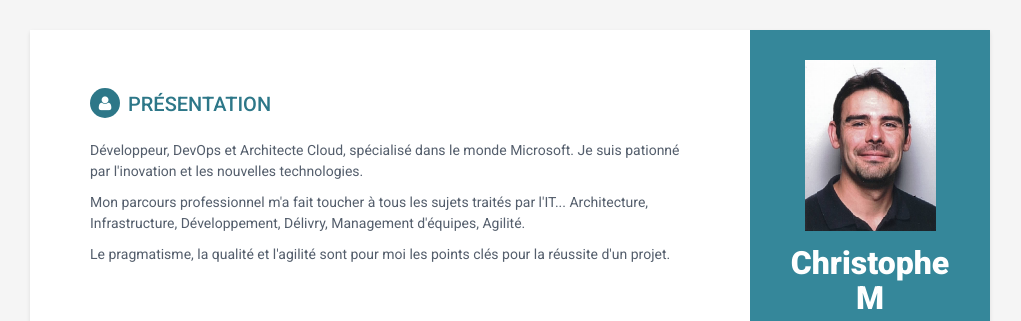
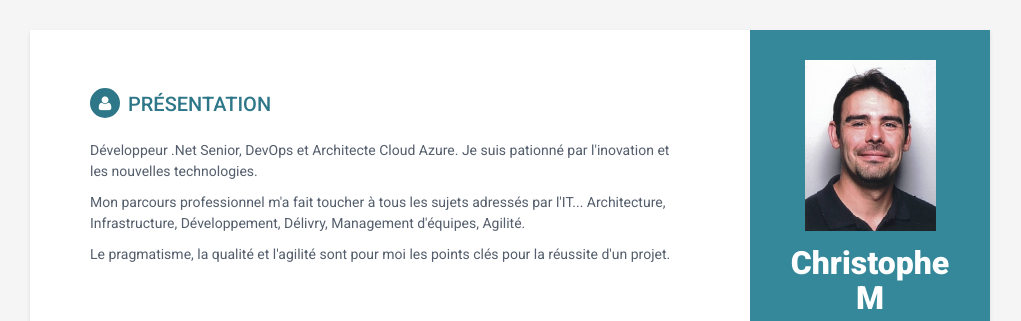
Before and after one commit to christopheMeudec/christophemeudec.github.io, a Jekyll site: the page built from index.html, in a window 1280 px wide. Shown: the top 321 px of the page, without its empty margins (130-1151 px from the left). Built offline with Jekyll 4.4.1, drawn with Linux system fonts in a browser that asks for light colours.

Commit message:
Update carrier profile

```diff
--- a/_config.yml
+++ b/_config.yml
@@ -1,7 +1,7 @@
 
 title: Christophe Meudec - Mon CV en ligne
 url: 'http://christophemeudec.com'
-baseurl: '/resume' #change it according to your repository name
+baseurl: '/' #change it according to your repository name
 
 
 # Enable one of these styles by removing #
--- a/_includes/carrier-profile.html
+++ b/_includes/carrier-profile.html
@@ -2,11 +2,11 @@
 <h2 class="section-title"><i class="fa fa-user"></i>Présentation</h2>
 <div class="summary">
     <p>
-        Développeur, DevOps et Architecte Cloud, spécialisé dans le monde Microsoft.
+        Développeur .Net Senior, DevOps et Architecte Cloud Azure.
         Je suis pationné par l'inovation et les nouvelles technologies.
     </p>
     <p>
-        Mon parcours professionnel m'a fait toucher à tous les sujets traités par l'IT... Architecture, Infrastructure, Développement, Délivry, Management d'équipes, Agilité.
+        Mon parcours professionnel m'a fait toucher à tous les sujets adressés par l'IT... Architecture, Infrastructure, Développement, Délivry, Management d'équipes, Agilité.
     </p>
     <p>
         Le pragmatisme, la qualité et l'agilité sont pour moi les points clés pour la réussite d'un projet.
```
